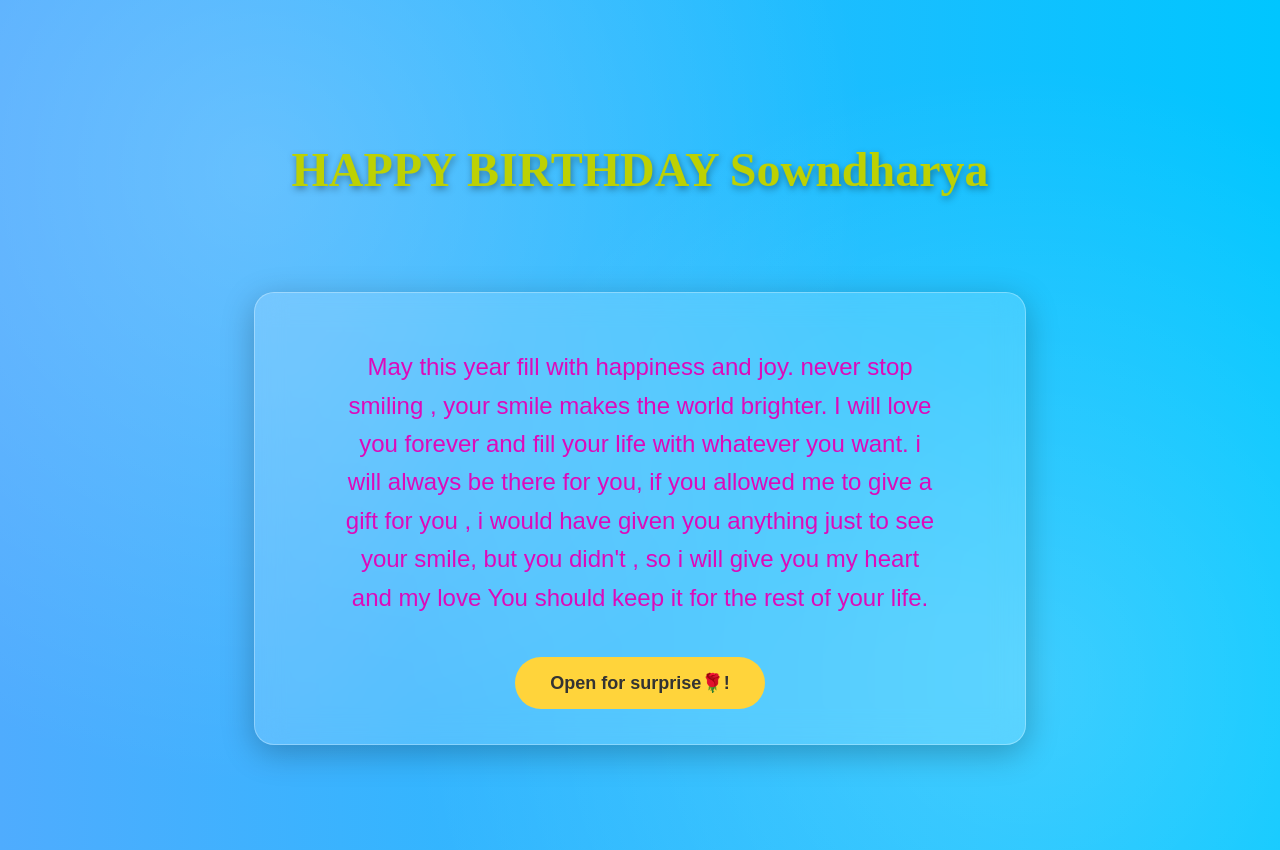
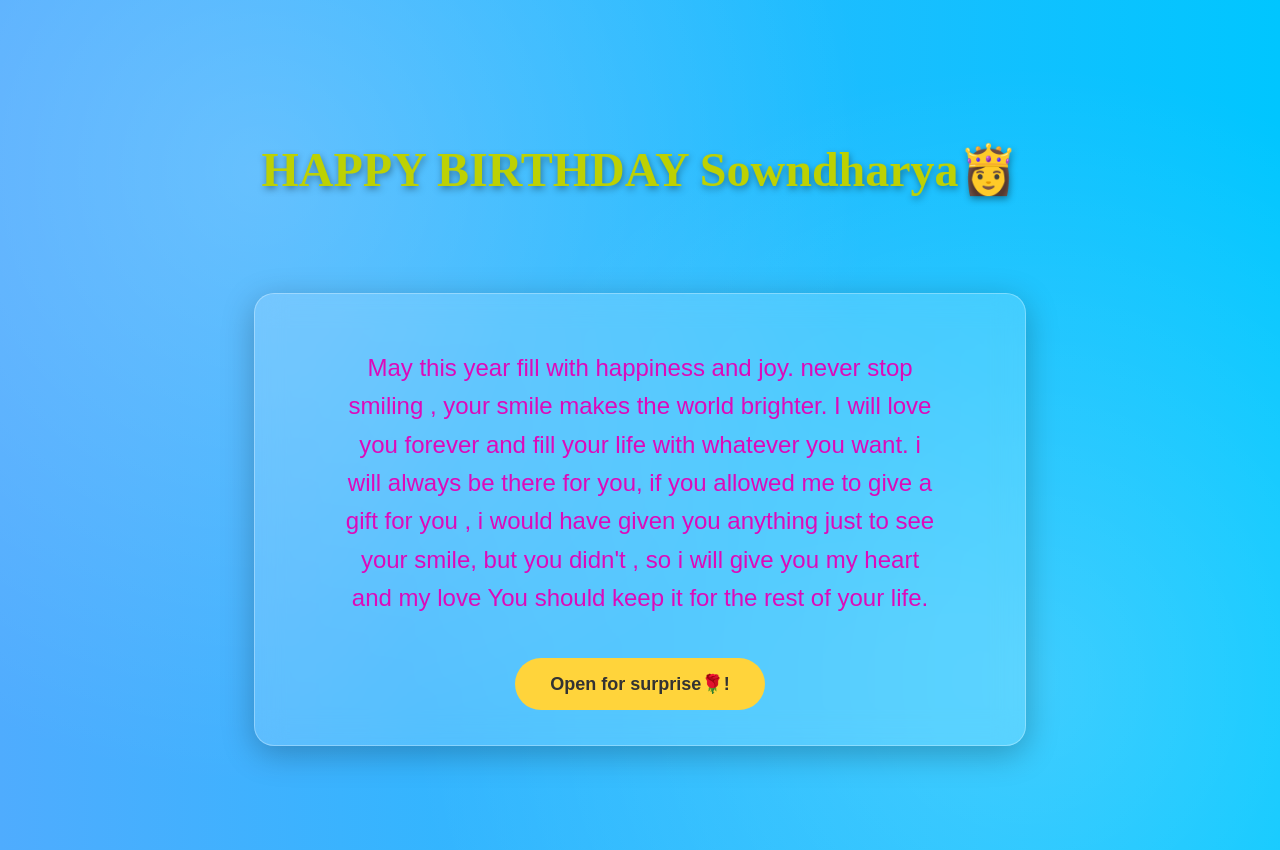
Before and after one commit to vishalkathirvel0-rgb/birthday, a plain HTML site: page index.html in a window 1280 px wide. Drawn offline with Linux system fonts and the light colour scheme; a web font is replaced by a local one.

Commit message:
Enhance birthday message in index.html
Updated birthday message with additional formatting and emoji.

```diff
--- a/index.html
+++ b/index.html
@@ -8,16 +8,16 @@
 </head>
 
 <body>
-    <h1 id="title">HAPPY BIRTHDAY Sowndharya</h1><br>
+    <h1 id="title">HAPPY BIRTHDAY Sowndharya👸</h1><br>
     <div class="card" id="card">
     <p>
-        May this year fill with happiness and joy.
+       <bold>May this year fill with happiness and joy.
         never stop smiling , your smile makes the world brighter.
         I will love you forever and fill your life with whatever you want.
         i will always be there for you, if you allowed me to give a gift for you ,
         i would have given you anything just to see your smile, but you didn't ,
         so i will give you my heart and my love
-        You should keep it for the rest of your life.
+        You should keep it for the rest of your life.</bold>
     </p>
     <button id="surpriseBtn">Open for surprise🌹!</button>
     </div>
```
